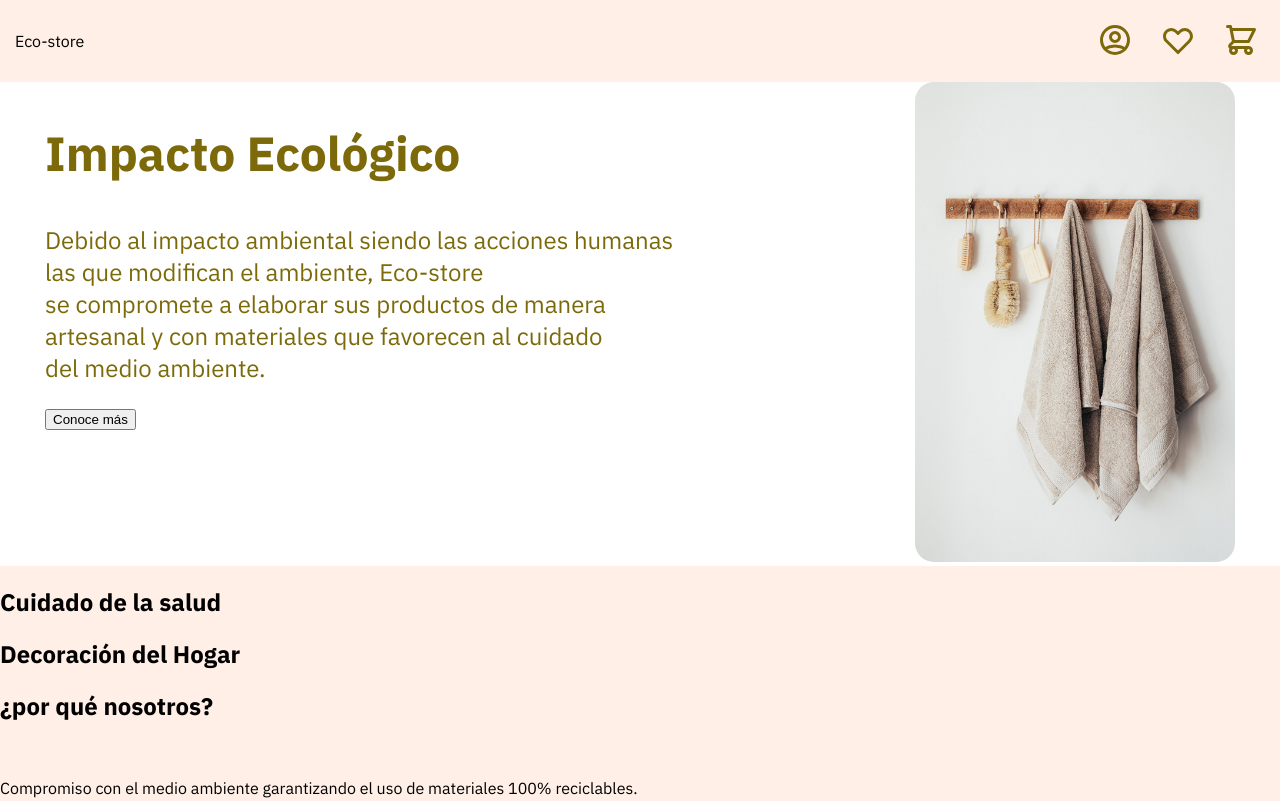
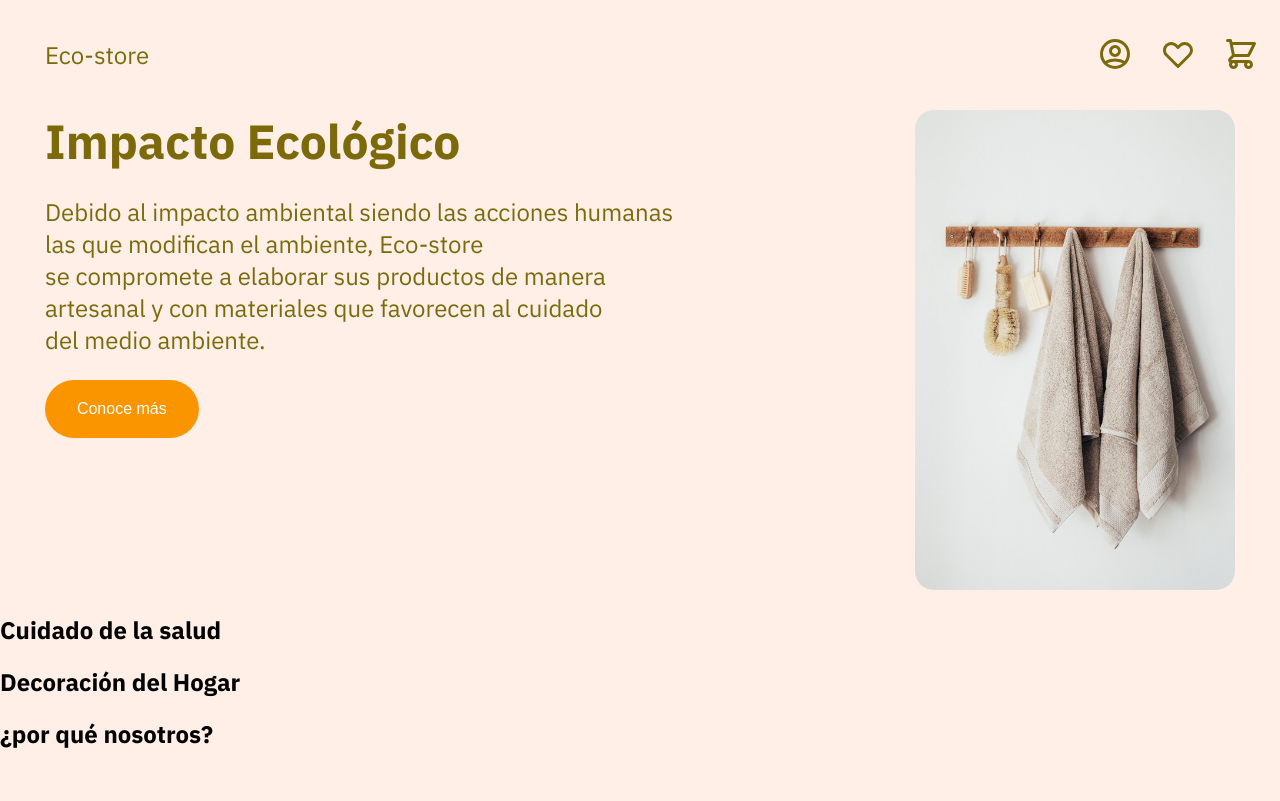
Before and after one commit to Josy30/Proyecto_sas_1, a plain HTML site: page index.html in a window 1280 px wide. Shown: the top 801 px of the page. Drawn offline with Linux system fonts and the light colour scheme.

Commit message:
proyecto_sas_23

```diff
--- a/scss/main.scss
+++ b/scss/main.scss
@@ -2,6 +2,7 @@ $primary-color: #FFEFE7;
 $secondary-color: #FFDAC6;
 $tertiary-color: #BABD8D;
 $primary-text-color: #7C6A0A;
+$quaternion-color: #FA9500;
 $font-stack: "IBM Plex Sans", sans-serif;
 $paragraph-size: 1.5em;
 
@@ -17,7 +18,7 @@ nav{
     padding: 15px;
     display: flex;
     justify-content: space-between;
-    color: $primary-text-color
+    color: $primary-text-color;
 
     p{
         font-size: $paragraph-size;
@@ -39,27 +40,42 @@ article{
     color:$primary-text-color;
     padding-left: 45px;
     padding-right: 45px;
-    background-color: white;
     display: flex;
-    justify-content:space-between ;
+    justify-content:space-between;
+    .impact-section{
+        display: flex;
+        flex-direction: column;
+        padding-top: 50px;
+        gap:25px;
+    }
+
     h1{
         font-size: 3em;
+        padding:0px;
+        margin:0px;
     }
 
     p{
         font-size: $paragraph-size;
     }
+    button{
+        width: 12vw;
+        padding: 20px;
+        background-color: $quaternion-color;
+        font-size: 1em;
+        border-style: none;
+        border-radius: 35px ;
+        color:white
     }
-        img{
+    img{
             width: 25vw;
             border-radius: 19px;
         }
-
+    }
 
 
 footer{
-    $background: #FA9500;
-    background-color: $background;
+    background-color:$quaternion-color;
     width: 100%;
     height: 250px;
 }
```
Also changed, not shown: css/main.css, 1 other file.
